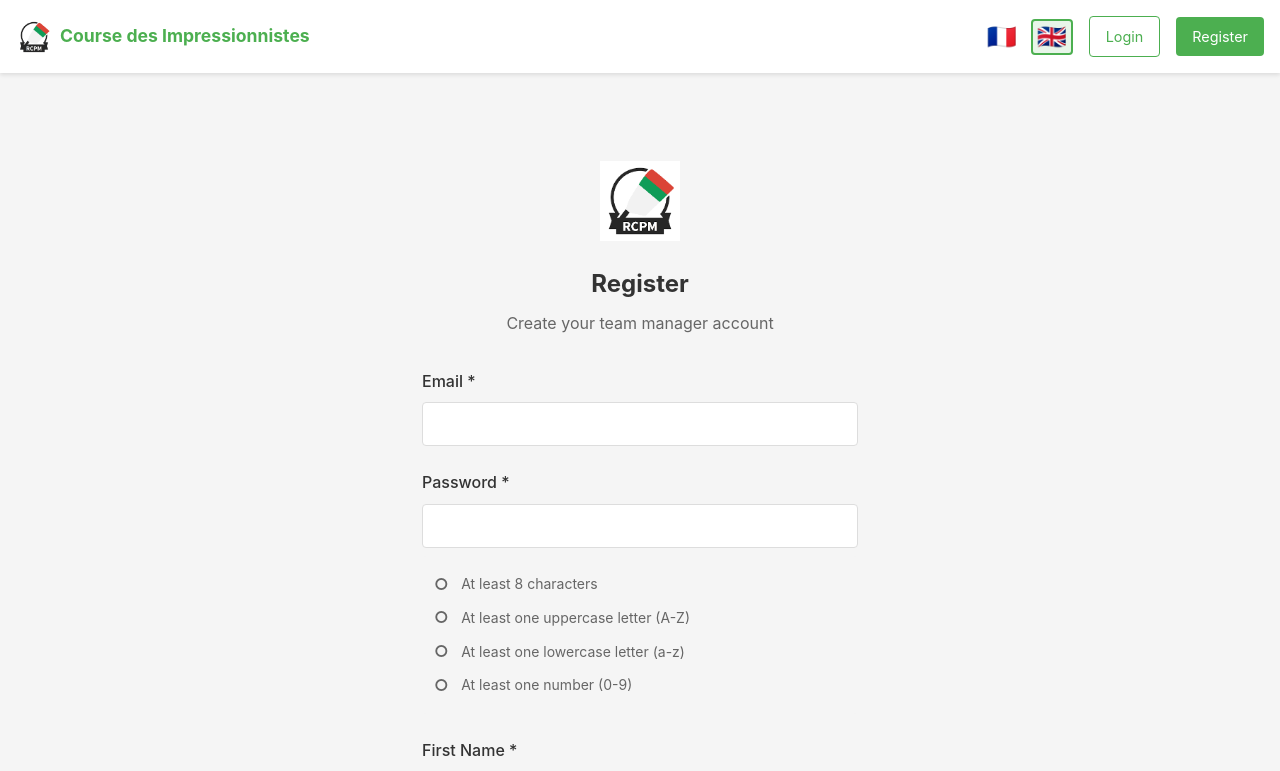
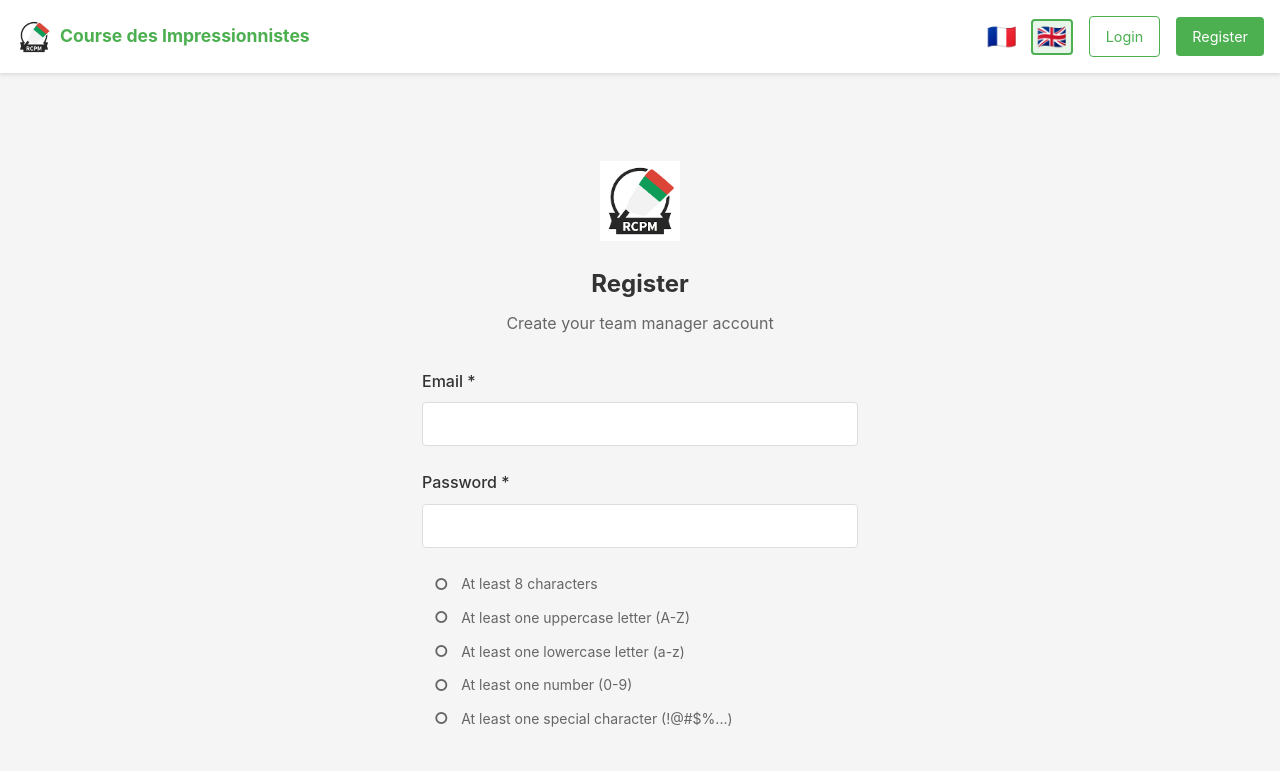
Before and after one commit to vbontoux/impressionnistes, a Vue app in the folder frontend/: page /register in a window 1280 px wide. Shown: the top 771 px of the page. Built offline with nearby package versions, Linux system fonts and the light colour scheme; no server answers.

Commit message:
Fixed password strength adding special characters

```diff
--- a/frontend/src/components/RegisterForm.vue
+++ b/frontend/src/components/RegisterForm.vue
@@ -48,6 +48,10 @@
           <div class="requirement" :class="{ valid: passwordChecks.hasNumber }">
             <span class="icon">{{ passwordChecks.hasNumber ? '✓' : '○' }}</span>
             <span>{{ $t('auth.validation.passwordHasNumber') }}</span>
+          </div>
+          <div class="requirement" :class="{ valid: passwordChecks.hasSymbol }">
+            <span class="icon">{{ passwordChecks.hasSymbol ? '✓' : '○' }}</span>
+            <span>{{ $t('auth.validation.passwordHasSymbol') }}</span>
           </div>
         </div>
       </div>
@@ -209,7 +213,8 @@ const passwordChecks = reactive({
   minLength: false,
   hasUppercase: false,
   hasLowercase: false,
-  hasNumber: false
+  hasNumber: false,
+  hasSymbol: false
 });
 
 // Club search state
@@ -328,12 +333,14 @@ const validatePassword = () => {
   passwordChecks.hasUppercase = /[A-Z]/.test(form.password);
   passwordChecks.hasLowercase = /[a-z]/.test(form.password);
   passwordChecks.hasNumber = /[0-9]/.test(form.password);
+  passwordChecks.hasSymbol = /[!@#$%^&*()_+\-=\[\]{};':"\\|,.<>\/?]/.test(form.password);
 
   // Set error if any check fails
   const allValid = passwordChecks.minLength &&
                    passwordChecks.hasUppercase &&
                    passwordChecks.hasLowercase &&
-                   passwordChecks.hasNumber;
+                   passwordChecks.hasNumber &&
+                   passwordChecks.hasSymbol;
 
   if (!allValid) {
     errors.password = t('auth.validation.passwordRequirements');
--- a/frontend/src/locales/en.json
+++ b/frontend/src/locales/en.json
@@ -75,7 +75,8 @@
       "passwordMinLength": "At least 8 characters",
       "passwordHasUppercase": "At least one uppercase letter (A-Z)",
       "passwordHasLowercase": "At least one lowercase letter (a-z)",
-      "passwordHasNumber": "At least one number (0-9)"
+      "passwordHasNumber": "At least one number (0-9)",
+      "passwordHasSymbol": "At least one special character (!@#$%...)"
     },
     "verify": {
       "title": "Verify Your Email",
--- a/frontend/src/locales/fr.json
+++ b/frontend/src/locales/fr.json
@@ -75,7 +75,8 @@
       "passwordMinLength": "Au moins 8 caractères",
       "passwordHasUppercase": "Au moins une majuscule (A-Z)",
       "passwordHasLowercase": "Au moins une minuscule (a-z)",
-      "passwordHasNumber": "Au moins un chiffre (0-9)"
+      "passwordHasNumber": "Au moins un chiffre (0-9)",
+      "passwordHasSymbol": "Au moins un caractère spécial (!@#$%...)"
     },
     "verify": {
       "title": "Vérifiez votre email",
```
Also changed, not shown: 1 other file (tests, documents, lock files or other folders).
